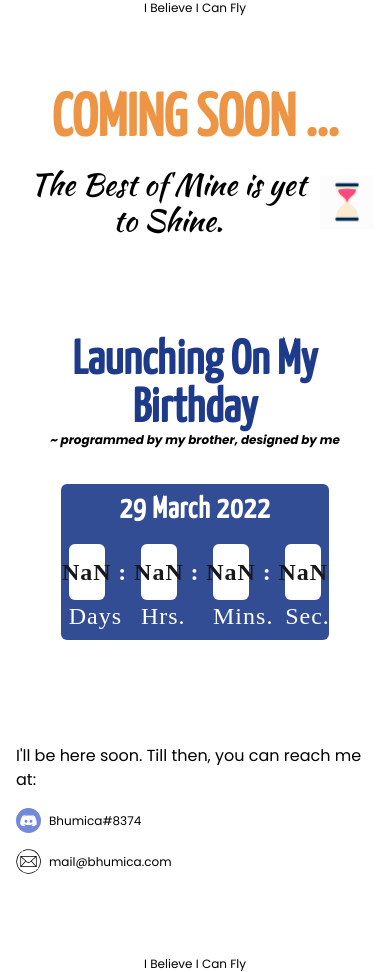
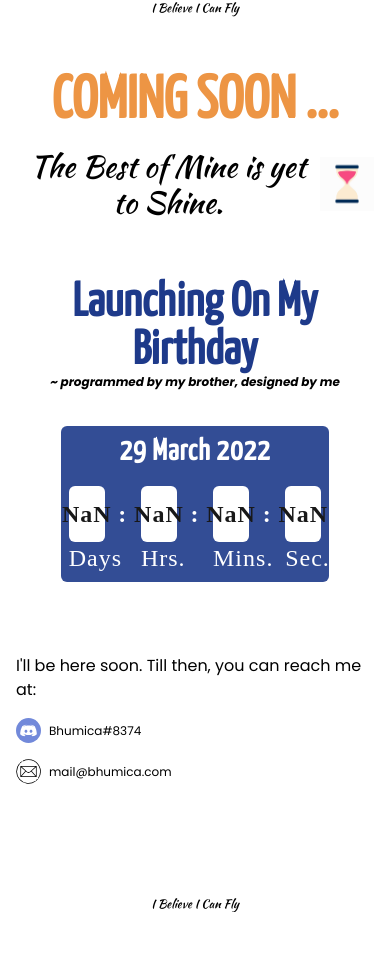
Before and after one commit to ArthThapa/bhumica, a Next.js app: page / in a window 390 px wide. After the commit the page ends 912 px from the top, so only its background shows below. Built offline with nearby package versions, Linux system fonts and the light colour scheme; a web font is replaced by a local one.

Commit message:
Responsive

```diff
--- a/components/Socials.tsx
+++ b/components/Socials.tsx
@@ -3,7 +3,7 @@ import Image from "next/image";
 
 const Socials = () => {
   return (
-    <div className="flex flex-col items-start py-14 text-left">
+    <div className="flex flex-col items-start pt-6 text-left">
       <h1>I&apos;ll be here soon. Till then, you can reach me at:</h1>
       <div className="flex justify-center  items-center text-xs py-4">
         <Image src="/icons/discord.svg" height={25} width={25} />
--- a/pages/index.tsx
+++ b/pages/index.tsx
@@ -6,10 +6,12 @@ import Image from "next/image";
 const Home: NextPage = () => {
   return (
     <div>
-      <h1 className="text-black text-center text-xs">I Believe I Can Fly</h1>
-      <div className="flex flex-col items-center h-screen justify-center text-center py-16 mx-4 my-12">
-        <div className="py-10">
-          <h1 className="text-6xl font-semibold py-2 hero-t text-primary">
+      <h1 className="text-black text-center text-xs best">
+        I Believe I Can Fly
+      </h1>
+      <div className="flex flex-col items-center justify-center text-center pb-16 mx-4 my-12">
+        <div className="">
+          <h1 className="text-6xl font-semibold py-2 hero-t text-primary block">
             COMING SOON ...
           </h1>
           <p className="best font-light text-3xl py-2 flex items-center">
@@ -30,11 +32,11 @@ const Home: NextPage = () => {
         </div>
         <Socials />
       </div>
-      <h1 className="text-black text-center text-xs">I Believe I Can Fly</h1>
+      <h1 className="text-black text-center text-xs best">
+        I Believe I Can Fly
+      </h1>
     </div>
   );
 };
 
 export default Home;
-
-//  I'll be here soon till then, you can reach me at mail@bhumica.com
```
